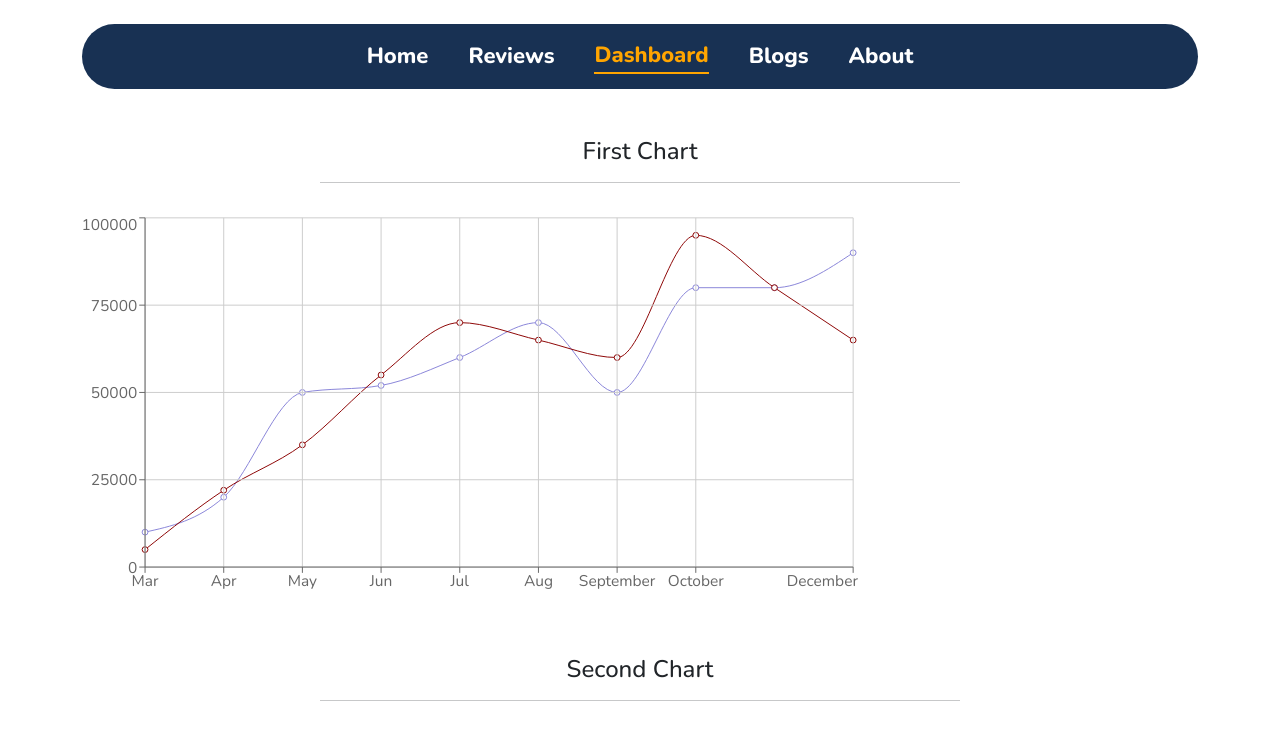
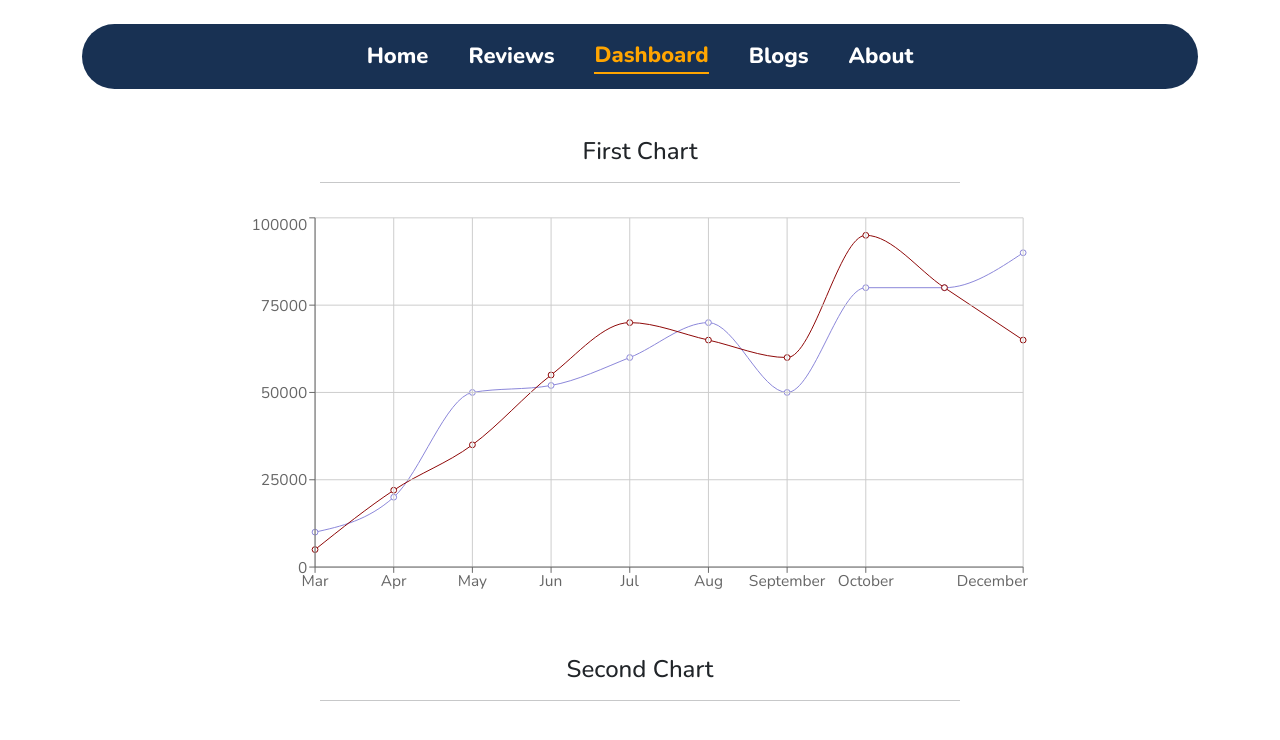
Before and after one commit to shafik720/assignment-9-react-router, a React (Create React App) app: page /dashboard in a window 1280 px wide. Shown: the top 740 px of the page. Built offline with nearby package versions, Linux system fonts and the light colour scheme.

Commit message:
working on chart

```diff
--- a/src/Components/FirstChart/FirstChart.js
+++ b/src/Components/FirstChart/FirstChart.js
@@ -3,7 +3,6 @@ import React from 'react';
 import { CartesianGrid, Line, LineChart, Tooltip, XAxis, YAxis } from 'recharts';
 
 const FirstChart = (props) => {
-    console.log(props.chart);
     let data = props.chart;
     return (
         <div>
@@ -11,7 +10,7 @@ const FirstChart = (props) => {
             <hr width="50%" className="mx-auto mb-4" />
             <div className="container">
                 <div className="row">
-                <LineChart width={800} height={400} data={data}>
+                <LineChart className="mx-auto" width={800} height={400} data={data}>
                     <Line type="monotone" dataKey="investment" stroke="#8884d8" />
                     <Line type="monotone" dataKey="sell" stroke="darkred" />
                     <CartesianGrid stroke="#ccc" />
--- a/src/Components/SecondChart/SecondChart.js
+++ b/src/Components/SecondChart/SecondChart.js
@@ -1,6 +1,7 @@
 import React from 'react';
 
-const SecondChart = () => {
+const SecondChart = (props) => {
+    let data = props.chart;
     return (
         <div>
             <h4 className="text-center mt-5">Second Chart</h4>
```
